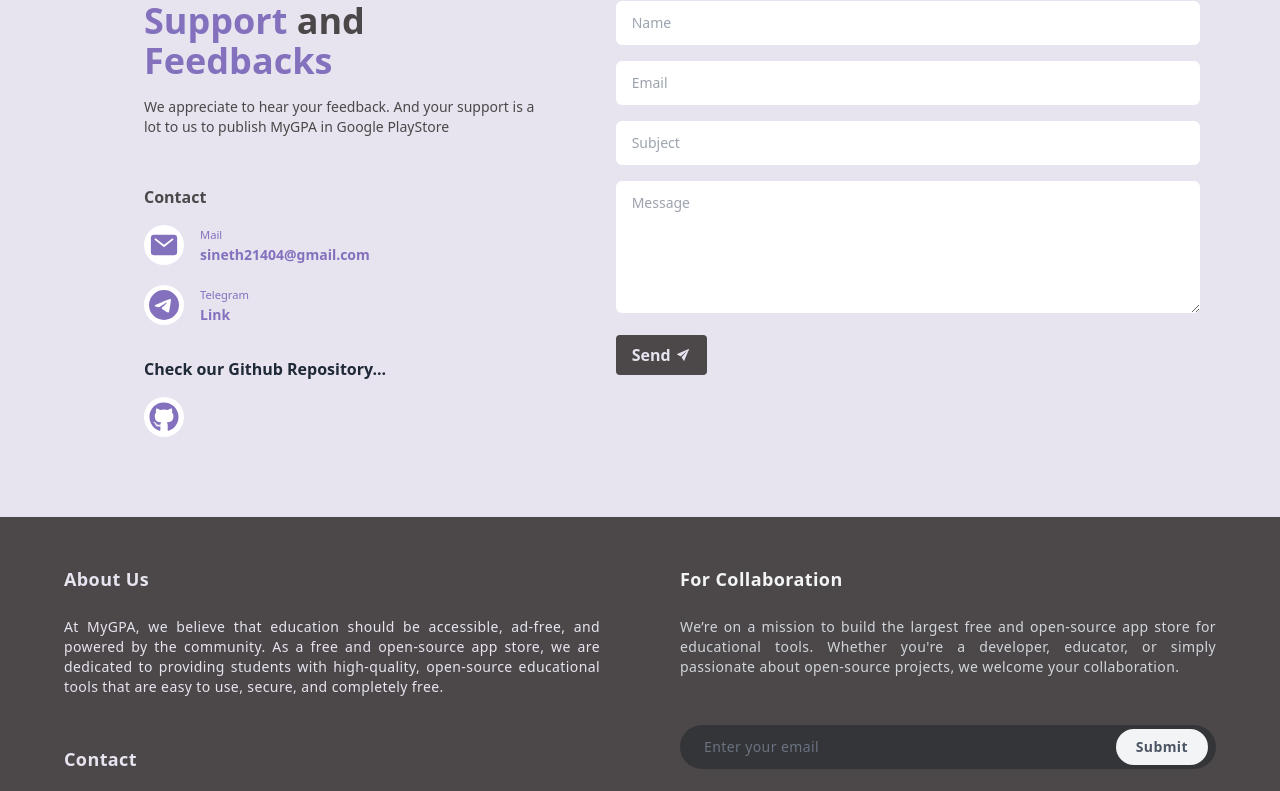
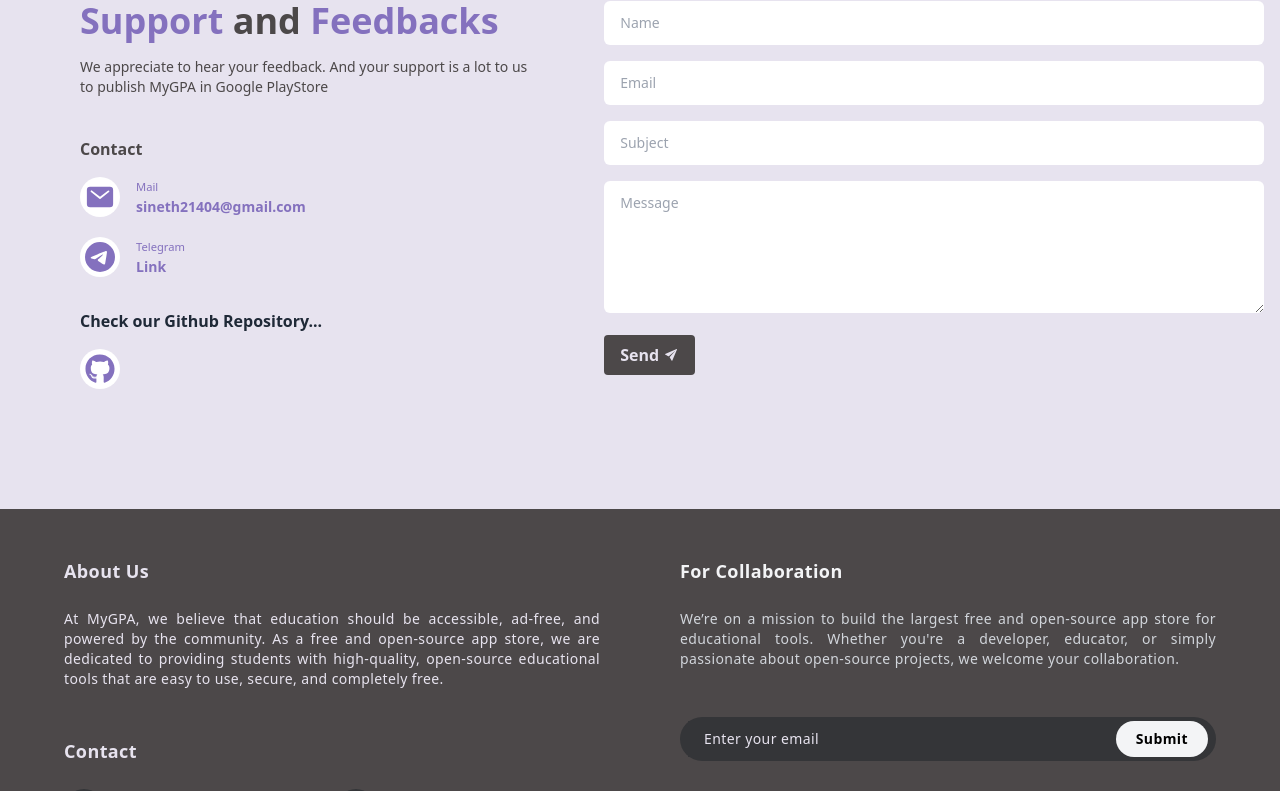
Before and after one commit to Darkhenrhal/EduAppCollector, a React (Vite) app in the folder eduappcollector/: page / in a window 1280 px wide. Shown: the part 1440-2231 px from the top of the page. Built offline with nearby package versions, Linux system fonts and the light colour scheme.

Commit message:
MyGPA Web completed V - 0.0.1.2

```diff
--- a/eduappcollector/src/Components/Contact.jsx
+++ b/eduappcollector/src/Components/Contact.jsx
@@ -41,7 +41,7 @@ const Contact = () => {
   };
 
   return (
-    <div className="flex sm:grid-cols-2 items-start gap-16 p-4 mx-auto max-w-6xl">
+    <div className="sm:grid md:flex lg:flex sm:grid-cols-2 items-start gap-16 p-4 mx-auto max-w-7xl">
       {/* Toast Container for notifications */}
       <ToastContainer />
 
@@ -53,7 +53,7 @@ const Contact = () => {
           We appreciate to hear your feedback. And your support is a lot to us to publish MyGPA in Google PlayStore
         </p>
 
-        <div className="mt-12">
+        <div className="mt-10">
           <h2 className="text-grey text-base font-bold">Contact</h2>
           <ul className="mt-4">
             <li className="flex items-center">
@@ -84,7 +84,7 @@ const Contact = () => {
         <div className="mt-8">
           <h2 className="text-gray-800 text-base font-bold">Check our Github Repository...</h2>
 
-          <ul className="flex mt-4 space-x-4">
+          <ul className="flex mt-4 space-x-4 mb-10">
             <li className="bg-white h-10 w-10 rounded-full flex items-center justify-center hover:shadow-purple hover:shadow-lg hover:scale-105 transition-all duration-300 ease-in-out shrink-0">
               <a href="https://github.com/Darkhenrhal/MyGPA.git" target="_blank">
                 <FaGithub className="text-3xl text-purple transition-transform duration-300 ease-in-out" />
@@ -94,7 +94,7 @@ const Contact = () => {
         </div>
       </div>
 
-      <form className="ml-auto space-y-4" onSubmit={onSubmit}>
+      <form className="ml-auto space-y-4 " onSubmit={onSubmit}>
         <input type="text" name="name" placeholder="Name"
           className="w-full rounded-md py-3 px-4 bg-grey-100 text-grey text-sm outline-purple focus:bg-transparent" />
         <input type="email" name="email" placeholder="Email"
--- a/eduappcollector/src/Components/Footer.jsx
+++ b/eduappcollector/src/Components/Footer.jsx
@@ -80,12 +80,12 @@ const Footer = () => {
                 type='email'
                 name="email"
                 placeholder='Enter your email'
-                className="w-full outline-none text-gray-300 text-sm bg-[#343538] pl-4 placeholder:text-gray-500 transition-all duration-200"
+                className="w-full outline-none text-gray-300 text-sm bg-[#343538] pl-4 placeholder:text-greylight transition-all duration-200"
                 // Remove the onFocus and onBlur handlers
               />
               <button
                 type='submit'
-                className="bg-gray-100 hover:bg-white transition-all text-gray-600 font-semibold text-sm rounded-full px-5 py-2 ml-4"
+                className="bg-gray-100 hover:bg-white transition-all text-gray font-semibold text-sm rounded-full px-5 py-2 ml-4"
               >
                 Submit
               </button>
```
